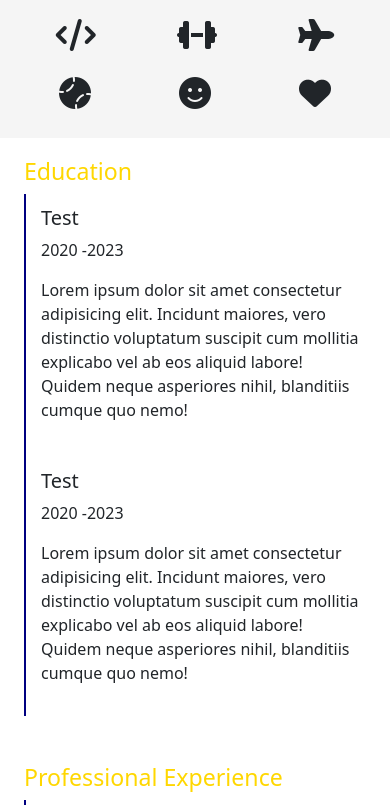
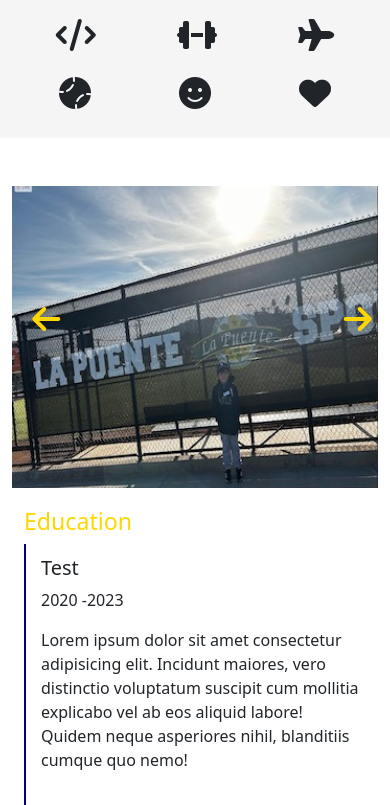
Before and after one commit to Alberto-Ibarra/portfolio, a plain HTML site: page index.html in a window 390 px wide. Shown: the part 1580-2385 px from the top of the page. Drawn offline with nearby package versions, Linux system fonts and the light colour scheme.

Commit message:
carousel added for mobile view. fixing desktop view

```diff
--- a/app.js
+++ b/app.js
@@ -2,18 +2,17 @@
 
 
 $(()=>{
-    //hamburger menu
+    //hamburger menu jQuery
     const toggleMenu = () => {
         if($('.menu').hasClass("showMenu")){
             $('.menu').removeClass("showMenu");
-            $('.closeIcon').css('display', 'none')
-            $('.menuIcon').css('display', 'block')
-
+            $('.closeIcon').css('display', 'none');
+            $('.menuIcon').css('display', 'block');
         }
         else{
             $('.menu').addClass("showMenu");
-            $('.closeIcon').css('display', 'block')
-            $('.menuIcon').css('display', 'none')
+            $('.closeIcon').css('display', 'block');
+            $('.menuIcon').css('display', 'none');
         }
     }
 
@@ -24,19 +23,57 @@ $(()=>{
     }
 
 
-    // smooth scroll
+    // smooth scroll jQuery
     $('a[href*="#"]:not([href="#"])').click(function() {
-        if (location.pathname.replace(/^\//,'') == this.pathname.replace(/^\//,'') && location.hostname == this.hostname) {
         var target = $(this.hash);
+        console.log(target.slice(1));
         target = target.length ? target : $('[name=' + this.hash.slice(1) +']');
         if (target.length) {
             $('html,body').animate({
             scrollTop: target.offset().top
-            }, 800);
+        }, 100);
         return false;
-            }
         }
     });
 
+    });
 
-    })
+
+//carousel vanilla js
+const slides = document.querySelectorAll(".slide");
+slides.forEach((slide, indx) => {
+    console.log("test");
+    slide.style.transform = `translateX(${indx * 100}%)`;
+});
+
+let currentSlide = 0;
+let maxSlide = slides.length - 1;
+const nextSlide = document.querySelector(".btn-next");
+
+
+nextSlide.addEventListener("click", function () {
+    if(currentSlide === maxSlide){
+        currentSlide = 0;
+    }else{
+        currentSlide++;
+    }
+
+slides.forEach((slide, indx) => {
+    slide.style.transform = `translateX(${100 * (indx - currentSlide)}%)`;
+    });
+});
+
+
+const prevSlide = document.querySelector(".btn-prev");
+
+prevSlide.addEventListener("click", function () {
+    if (currentSlide === 0) {
+        urrentSlide = maxSlide;
+    } else {
+        currentSlide--
+    }
+
+    slides.forEach((slide, indx) => {
+        slide.style.transform = `translateX(${100 * (indx - currentSlide)}%)`;
+    });
+});
--- a/index.html
+++ b/index.html
@@ -7,7 +7,7 @@
     <title>Document</title>
     <script src="https://code.jquery.com/jquery-3.6.3.min.js" integrity="sha256-pvPw+upLPUjgMXY0G+8O0xUf+/Im1MZjXxxgOcBQBXU=" crossorigin="anonymous"></script>
     <script src="https://kit.fontawesome.com/03104b444a.js" crossorigin="anonymous"></script>
-    <script src="app.js"></script>
+    <!-- <script src="app.js"></script> -->
     <link rel="stylesheet" href="style.css">
     <link href="https://cdn.jsdelivr.net/npm/bootstrap@5.3.0-alpha1/dist/css/bootstrap.min.css" rel="stylesheet" integrity="sha384-GLhlTQ8iRABdZLl6O3oVMWSktQOp6b7In1Zl3/Jr59b6EGGoI1aFkw7cmDA6j6gD" crossorigin="anonymous">
     <link rel="preconnect" href="https://fonts.googleapis.com">
@@ -42,15 +42,14 @@
         </div>
 
         <!-- about me -->
-
         <div class="aboutMe pt-3" id="about">
             <div class="title pt-2">
                 <h2>About Me</h2>
                 <p>Lorem ipsum dolor sit amet consectetur adipisicing elit. Voluptate consequuntur ex numquam cupiditate provident iure, magni eveniet ad laborum magnam ullam vero minima ducimus expedita nobis earum sit illum deleniti.</p>
             </div>
             <div class="row">
-                <div class="col-lg-6 pt-4 me ">
-                    <img src="imgs/me.png" alt="" srcset="">
+                    <div class="col-lg-6 pt-4 me ">
+                        <img src="imgs/me.png" alt="" srcset="">
                 </div>
                 <div class="developer col-lg-5 pt-4 d-flex flex-column justify-content-around">
                     <h2 class="pt-2">Full Stack Developer</h2>
@@ -86,6 +85,31 @@
                 </div>
             </div>
         </div>
+
+
+        <!-- slides -->
+        <div class="slider pt-5 d-flex justify-content-center">
+
+            <!-- slide 1 -->
+        <div class="slide">
+            <img src="imgs/dylan.jpg" alt="" />
+        </div>
+
+            <!-- slide 2 -->
+        <div class="slide">
+            <img src="imgs/work.jpg" alt="" />
+        </div>
+
+            <!-- slide 3 -->
+        <div class="slide">
+            <img src="imgs/la.jpg" alt="" />
+        </div>
+
+            <!-- Control buttons -->
+        <button class="btn btn-next" style="color: gold;"><i class="fa-2x fa-solid fa-arrow-right"></i></button>
+        <button class="btn btn-prev" style="color: gold;"><i class="fa-2x fa-solid fa-arrow-left"></i></button>
+        </div>
+
 
         <!-- resume -->
         <div class="resume container" id="resume">
@@ -188,4 +212,5 @@
     </div>
 
 </body>
+<script src="app.js"></script>
 </html>
--- a/style.css
+++ b/style.css
@@ -102,6 +102,65 @@
     font-size: small;
 }
 
+
+
+
+
+.slider {
+    width: 100%;
+    max-width: 800px;
+    height: 350px;
+    position: relative;
+    overflow: hidden;
+}
+
+.slide {
+    width: 100%;
+    max-width: 800px;
+    height: 350px;
+    position: absolute;
+    transition: all 0.5s;
+}
+
+.slide img {
+    width: 100%;
+    height: 100%;
+    object-fit: cover;
+}
+
+.btn {
+    position: absolute;
+    width: 40px;
+    height: 40px;
+    padding: 10px;
+    border: none;
+    border-radius: 50%;
+    z-index: 10px;
+    cursor: pointer;
+    background-color: #fff;
+    font-size: 18px;
+}
+
+.btn:active {
+    transform: scale(1.1);
+}
+
+.btn-prev {
+    top: 45%;
+    left: 2%;
+}
+
+.btn-next {
+    top: 45%;
+    right: 2%;
+}
+
+
+
+
+
+
+
 .developer{
     background-color: whitesmoke;
 }
```
Also changed, not shown: imgs/dylan.jpg (added), imgs/keeper.jpg (deleted), imgs/la.jpg (added), imgs/meDill.jpg (added), imgs/work.jpg (added). Lines whose indentation alone changed are shown as unchanged.
